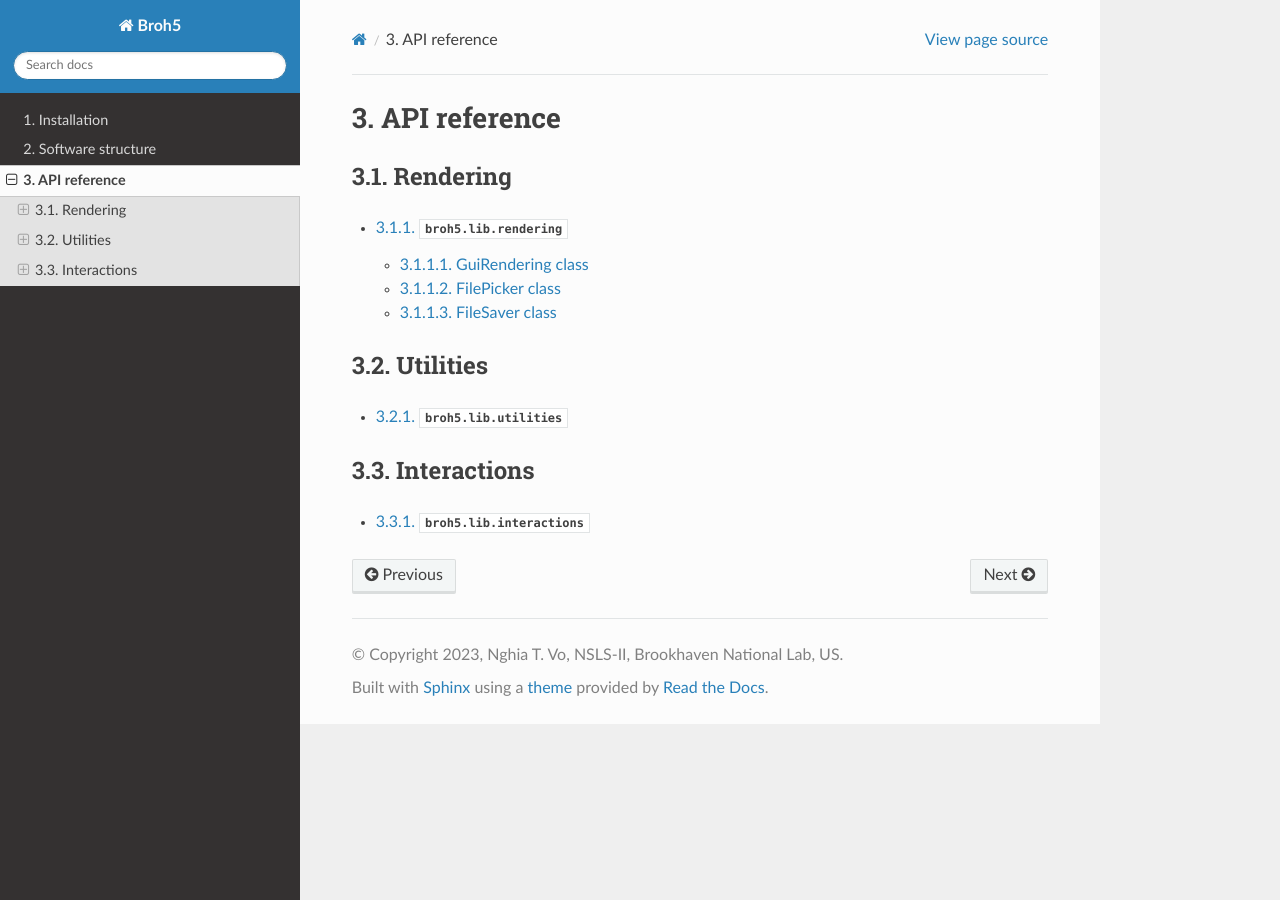
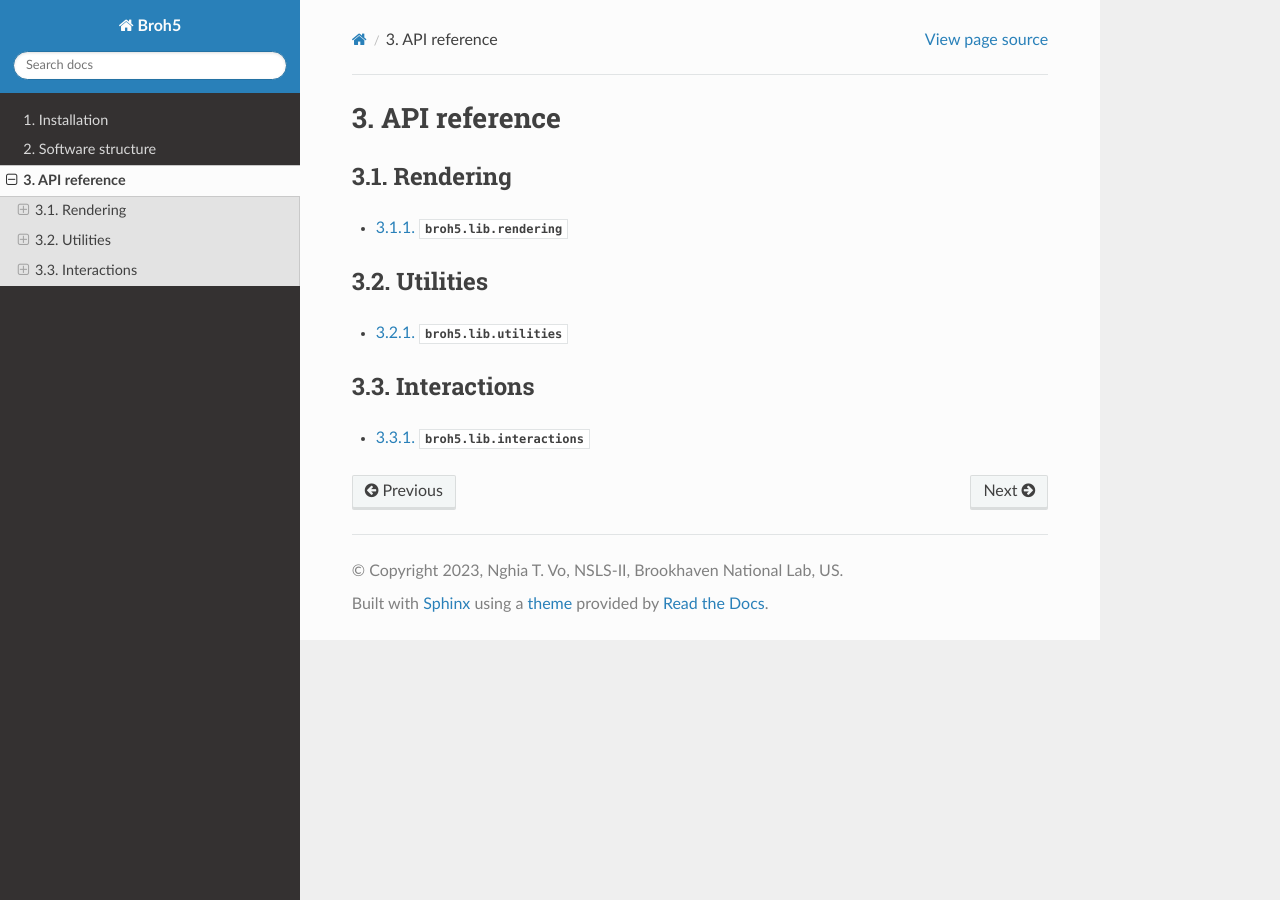
Before and after one commit to algotom/broh5, a Sphinx documentation site: the page built from docs/source/toc/api.rst, in a window 1280 px wide. Built offline with Sphinx 7.4.7 and the Read the Docs theme 2.0.0, drawn with Linux system fonts in a browser that asks for light colours.

Commit message:
Update docs

```diff
--- a/docs/source/index.rst
+++ b/docs/source/index.rst
@@ -44,7 +44,7 @@
 
 .. toctree::
    :numbered:
-   :maxdepth: 3
+   :maxdepth: 4
 
    toc/installation
    toc/structure
--- a/docs/source/toc/api/broh5.lib.rendering.rst
+++ b/docs/source/toc/api/broh5.lib.rendering.rst
@@ -1,16 +1,10 @@
 :mod:`broh5.lib.rendering`
 ==========================
-
-GuiRendering class
--------------------
 
 .. autoclass:: broh5.lib.rendering.GuiRendering
     :members:
     :show-inheritance:
     :exclude-members: init_gui
-
-FilePicker class
-----------------
 
 .. autoclass:: broh5.lib.rendering.FilePicker
     :members:
@@ -18,9 +12,6 @@
     :exclude-members: check_extension, add_drives_toggle, update_grid,
                       handle_double_click, handle_ok
 
-FileSaver class
----------------
-
 .. autoclass:: broh5.lib.rendering.FileSaver
     :members:
     :show-inheritance:
```
